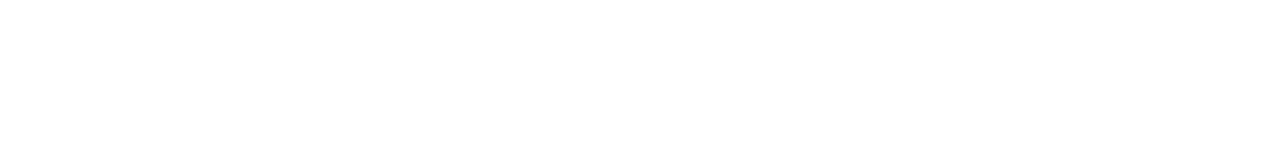
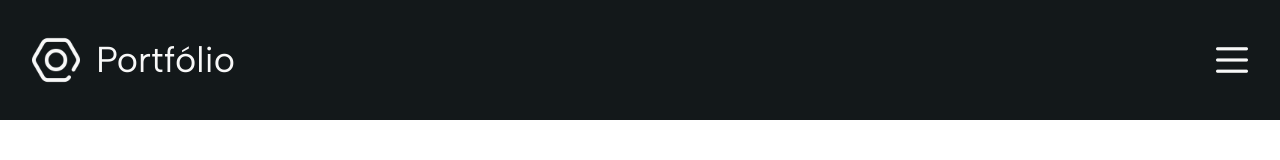
Before and after one commit to Davi-Lorena/Portfolio-semana4, a website: page src/index.html in a window 1280 px wide. Drawn offline with Linux system fonts and the light colour scheme.

Commit message:
feat: add header

```diff
--- a/src/index.html
+++ b/src/index.html
@@ -7,6 +7,12 @@
     <link rel="stylesheet" href="./output.css">
 </head>
 <body class="font-main">
-    <header></header>
+    <header class="bg-black text-white flex flex-row justify-between items-center px-8 py-9">
+        <div class="flex flex-row gap-4 items-center">
+                <div class="size-12"><img src="./assets/icon_logo.png" alt="Logo do site"></div>
+                <h1 class="text-4xl">Portfólio</h1>
+        </div>
+        <div class="size-8"><img src="./assets/icon_hamburguer.png" alt="Ícone do hamburguer"></div>
+    </header>
 </body>
 </html>
```
Also changed, not shown: src/output.css.
